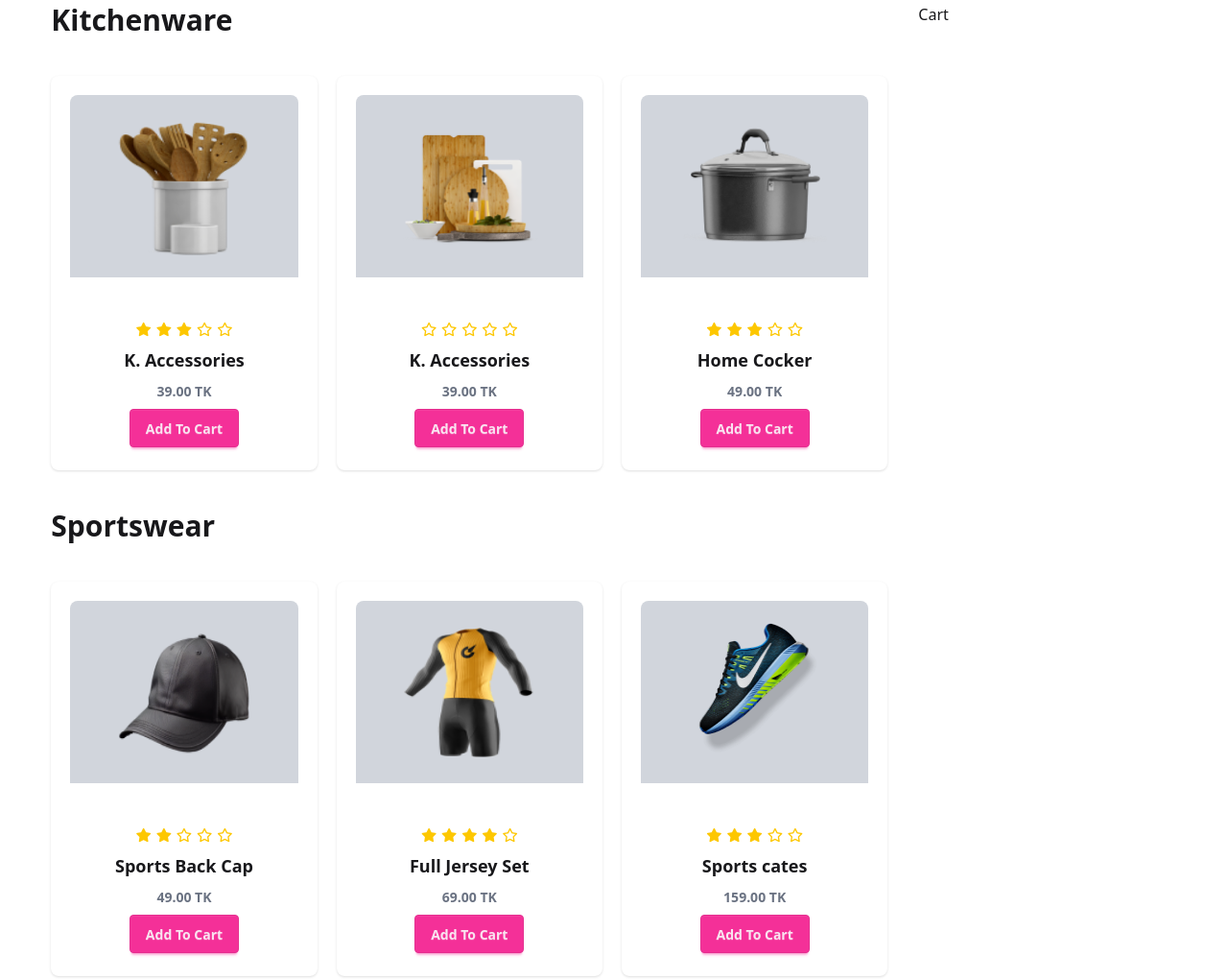
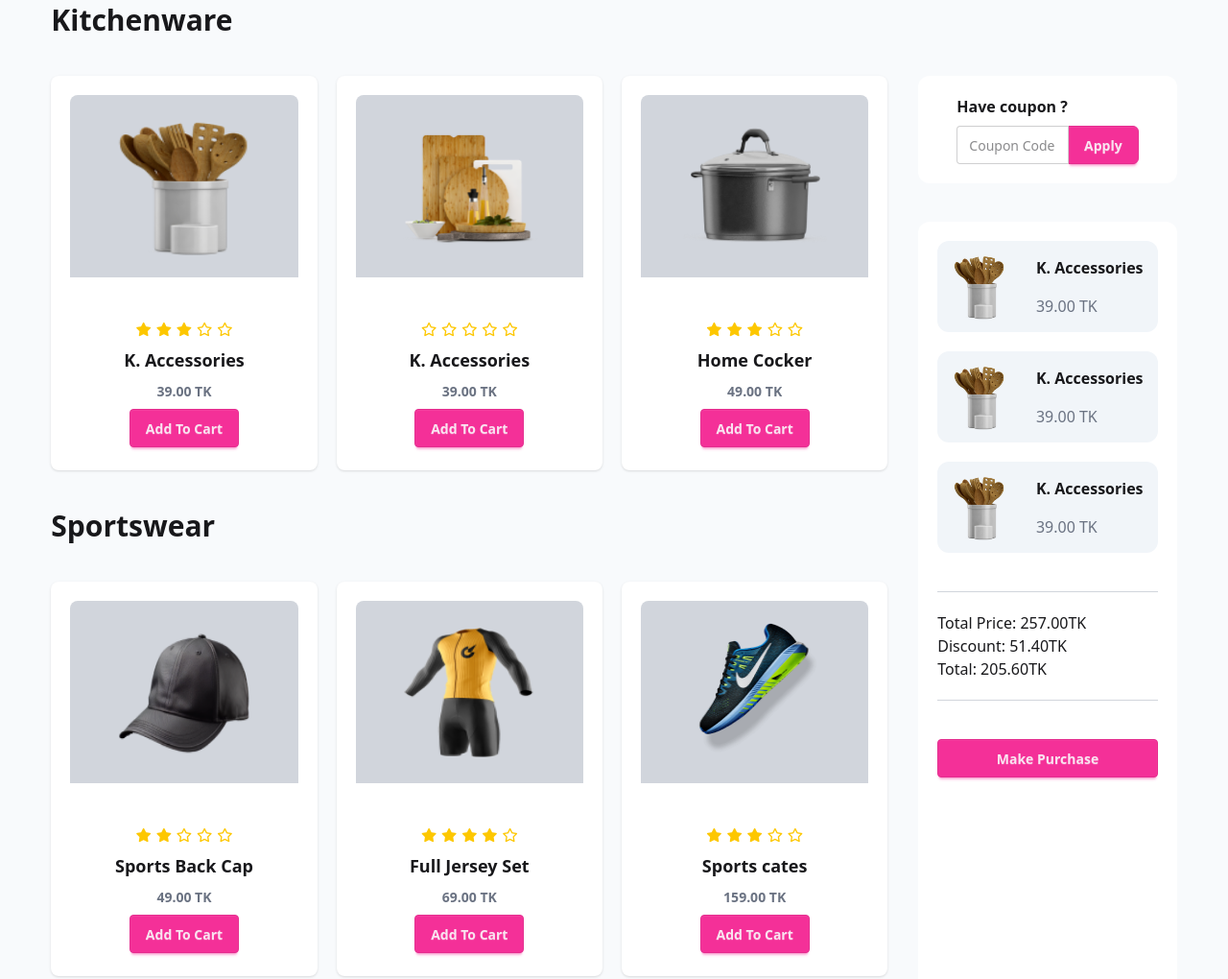
Before and after one commit to SuvraDebPaul/Deshi-Deals, a plain HTML site: page index.html in a window 1280 px wide. Shown: the part 1052-2072 px from the top of the page at 96% size. Drawn offline with nearby package versions, Linux system fonts and the light colour scheme.

Commit message:
UI Design Complete

```diff
--- a/index.html
+++ b/index.html
@@ -30,7 +30,7 @@
         </div>
       </nav>
     </header>
-    <main>
+    <main class="bg-slate-50">
       <section
         class="banner flex flex-col items-center bg-gradient-to-t from-pink-200 from-0% to-white to-100% relative h-[800px]"
       >
@@ -285,10 +285,63 @@
             </div>
           </div>
         </section>
-        <aside id="cart-box" class="col-span-3">Cart</aside>
+        <aside id="cart-box" class="col-span-3 mt-19">
+          <div class="coupon bg-white px-10 py-5 rounded-xl">
+            <h2 class="mb-2 font-bold">Have coupon ?</h2>
+            <div class="join">
+              <input class="input join-item" placeholder="Coupon Code" />
+              <button class="btn btn-secondary join-item rounded-r-md">
+                Apply
+              </button>
+            </div>
+          </div>
+          <div
+            class="cart-container bg-white my-10 p-5 pb-1 rounded-xl h-[87.5%]"
+          >
+            <!-- Cart No. 1 -->
+            <div
+              class="cart-item flex justify-around items-center bg-slate-100 rounded-xl py-3 mb-5"
+            >
+              <img src="assets/kitchen-1.png" alt="" class="w-1/4" />
+              <div>
+                <h2 class="mb-4 font-bold">K. Accessories</h2>
+                <p class="text-gray-500">39.00<span> TK</span></p>
+              </div>
+            </div>
+            <!-- Cart No. 1 -->
+            <div
+              class="cart-item flex justify-around items-center bg-slate-100 rounded-xl py-3 mb-5"
+            >
+              <img src="assets/kitchen-1.png" alt="" class="w-1/4" />
+              <div>
+                <h2 class="mb-4 font-bold">K. Accessories</h2>
+                <p class="text-gray-500">39.00<span> TK</span></p>
+              </div>
+            </div>
+            <!-- Cart No. 1 -->
+            <div
+              class="cart-item flex justify-around items-center bg-slate-100 rounded-xl py-3 mb-5"
+            >
+              <img src="assets/kitchen-1.png" alt="" class="w-1/4" />
+              <div>
+                <h2 class="mb-4 font-bold">K. Accessories</h2>
+                <p class="text-gray-500">39.00<span> TK</span></p>
+              </div>
+            </div>
+
+            <div class="pricing border-y-1 border-gray-300 py-5 my-10">
+              <h2>Total Price: <span>257.00</span>TK</h2>
+              <h2>Discount: <span>51.40</span>TK</h2>
+              <h2>Total: <span>205.60</span>TK</h2>
+            </div>
+
+            <button type="button" class="btn btn-secondary btn-block mb-10">
+              Make Purchase
+            </button>
+          </div>
+        </aside>
       </section>
     </main>
-    <footer></footer>
     <script src="./script/index.js"></script>
   </body>
 </html>
```
